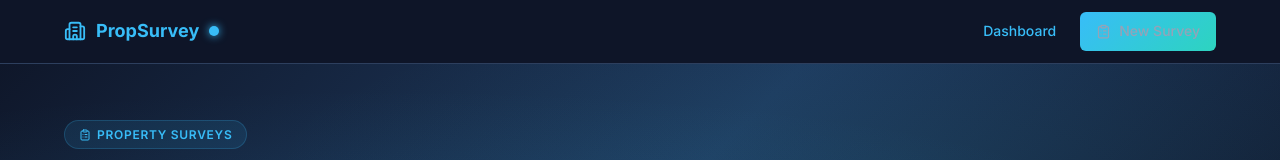
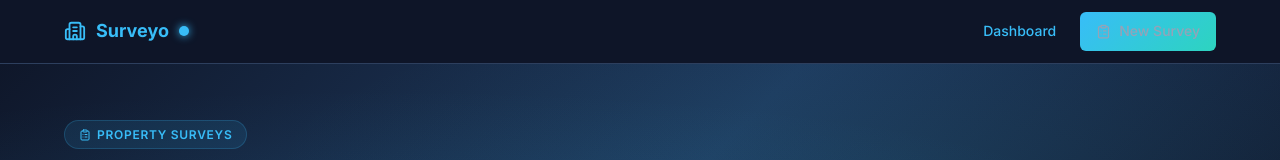
Before and after one commit to chason2007/surveyo, a React (Vite) app in the folder frontend/: page / in a window 1280 px wide. Shown: the top 160 px of the page. Built offline with nearby package versions, Linux system fonts and the light colour scheme; no server answers.

Commit message:
feat: Initialize frontend application with base HTML structure and a Navbar component.

```diff
--- a/frontend/index.html
+++ b/frontend/index.html
@@ -1,17 +1,21 @@
 <!doctype html>
 <html lang="en">
+
 <head>
   <meta charset="UTF-8" />
   <link rel="icon" type="image/svg+xml" href="/vite.svg" />
   <meta name="viewport" content="width=device-width, initial-scale=1.0" />
-    <meta name="description" content="Property Condition Survey — manage property inspections and generate professional reports." />
-    <title>PropSurvey — Property Condition Survey</title>
+  <meta name="description" content="Surveyo — manage property inspections and generate professional reports." />
+  <title>Surveyo — Property Condition Survey</title>
   <link rel="preconnect" href="https://fonts.googleapis.com" />
   <link rel="preconnect" href="https://fonts.gstatic.com" crossorigin />
-    <link href="https://fonts.googleapis.com/css2?family=Inter:wght@300;400;500;600;700;800&display=swap" rel="stylesheet" />
+  <link href="https://fonts.googleapis.com/css2?family=Inter:wght@300;400;500;600;700;800&display=swap"
+    rel="stylesheet" />
 </head>
+
 <body>
   <div id="root"></div>
   <script type="module" src="/src/main.jsx"></script>
 </body>
+
 </html>
--- a/frontend/src/components/Navbar.jsx
+++ b/frontend/src/components/Navbar.jsx
@@ -9,7 +9,7 @@ export default function Navbar() {
             <div className="container navbar-inner">
                 <Link to="/" className="navbar-brand">
                     <Building2 size={22} color="var(--accent-blue)" />
-                    <span>PropSurvey</span>
+                    <span>Surveyo</span>
                     <div className="brand-dot" />
                 </Link>
                 <div className="navbar-links">
```
Lines whose indentation alone changed are shown as unchanged.
